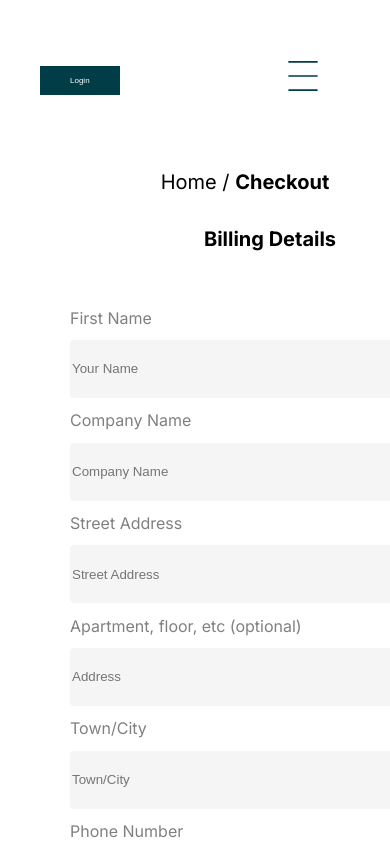
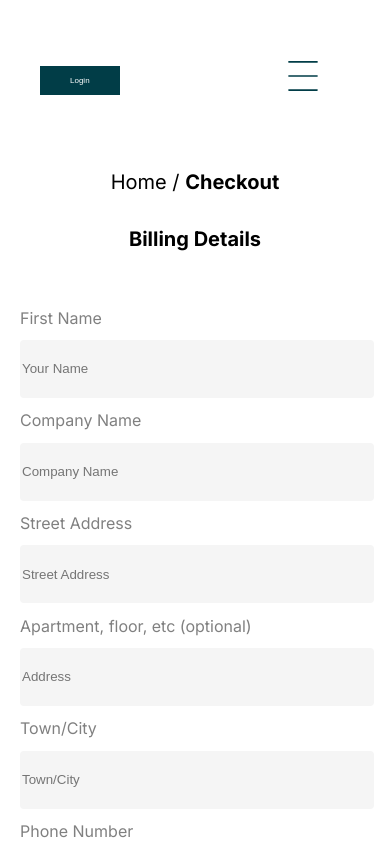
Before and after one commit to mostafa72xs/BLUES, a Next.js app: page /Checkout in a window 390 px wide. Shown: the top 844 px of the page. Built offline with nearby package versions, Linux system fonts and the light colour scheme; no server answers; a web font is replaced by a local one.

Commit message:
Update checkout.css

```diff
--- a/src/components/css/checkout.css
+++ b/src/components/css/checkout.css
@@ -176,7 +176,11 @@ label{
         margin-left: -50px;
         margin-top: 200px;
     }
+    .out{
+	margin-left: 0px !important;
+    }
     .x300{
+        margin-left: -30px !important;
         width: 90%;
         font-size: 12px;
     }
```
